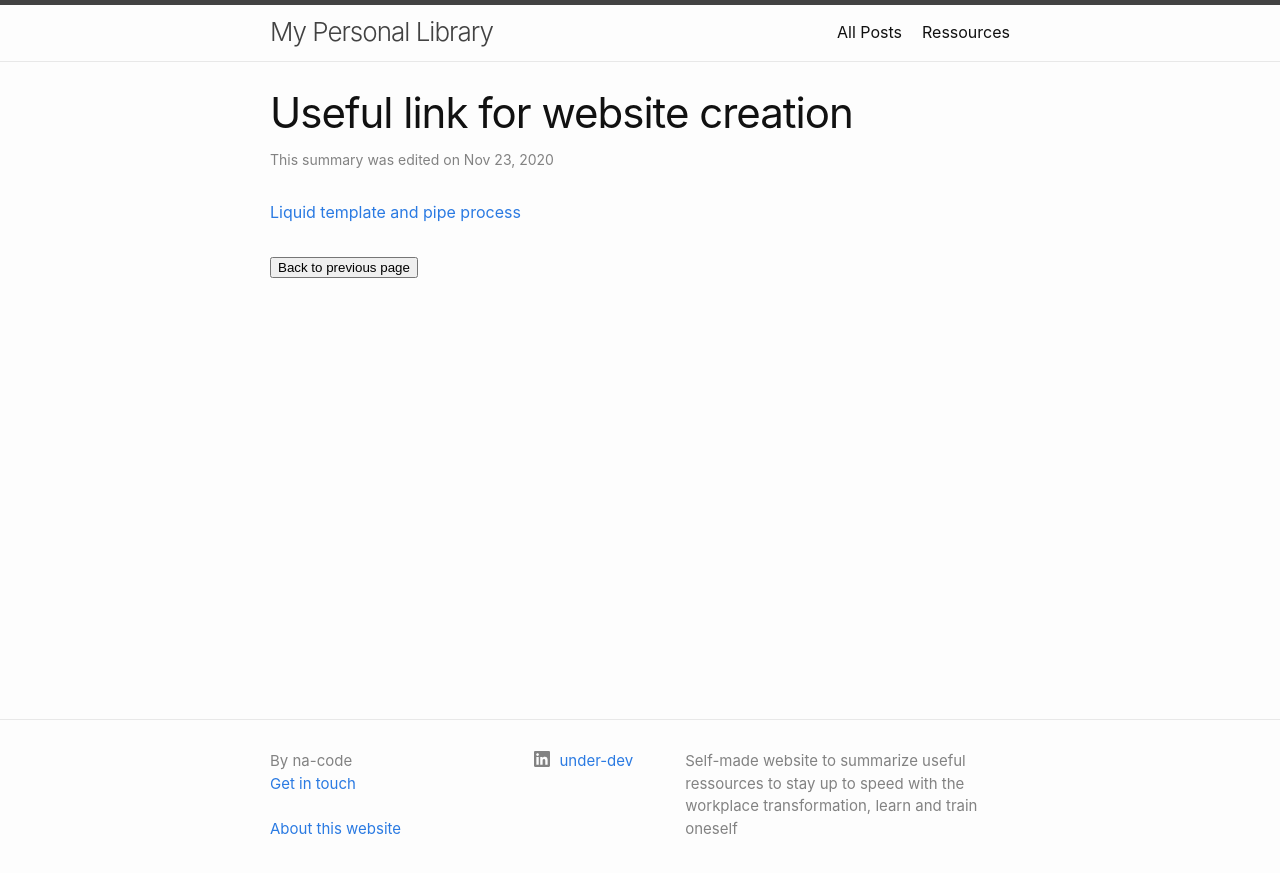
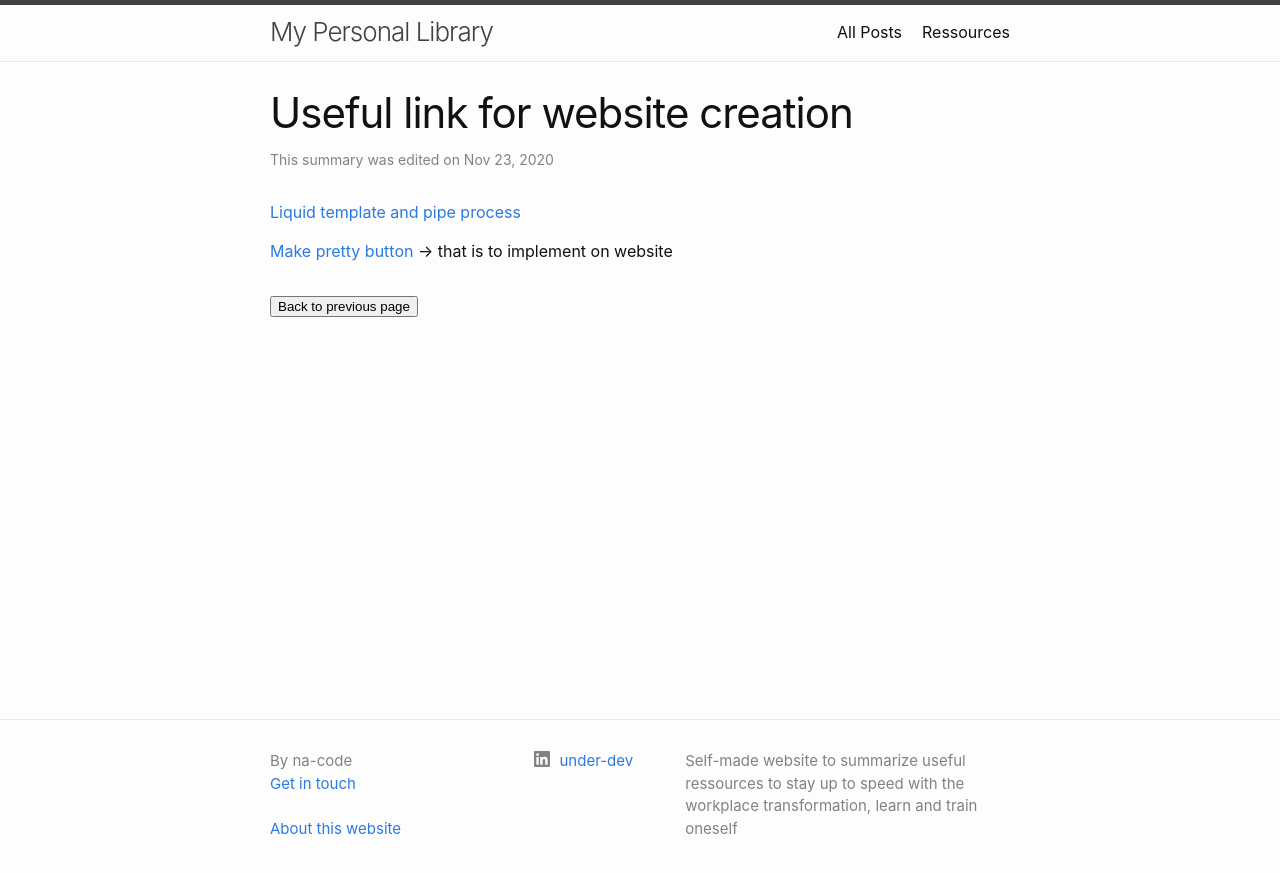
Before and after one commit to na-code/na-site, a Jekyll site: the page built from _posts/jekyll/2020-11-23-UsefullDoc.md, in a window 1280 px wide. Shown: the top 873 px of the page. Built offline with Jekyll 4.4.1, drawn with Linux system fonts in a browser that asks for light colours.

Commit message:
Update 2020-11-23-UsefullDoc.md

```diff
--- a/_posts/jekyll/2020-11-23-UsefullDoc.md
+++ b/_posts/jekyll/2020-11-23-UsefullDoc.md
@@ -5,3 +5,5 @@ title: Useful link for website creation
 ---
 
 [Liquid template and pipe process](https://shopify.github.io/liquid/filters/join/)
+
+[Make pretty button](https://fvsch.com/styling-buttons) -> that is to implement on website
```
